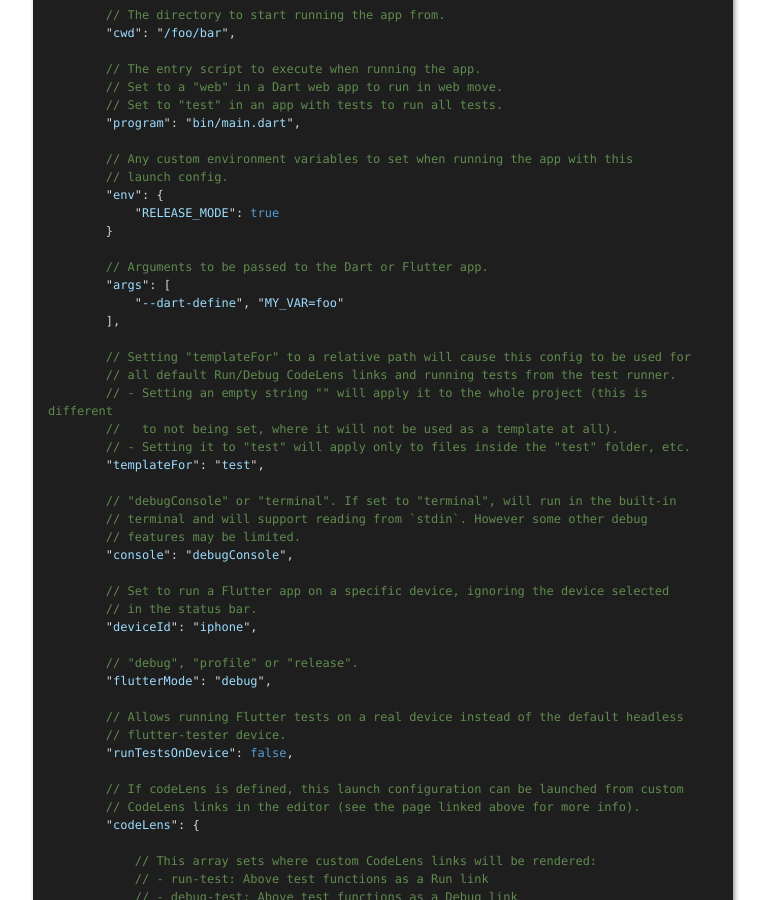
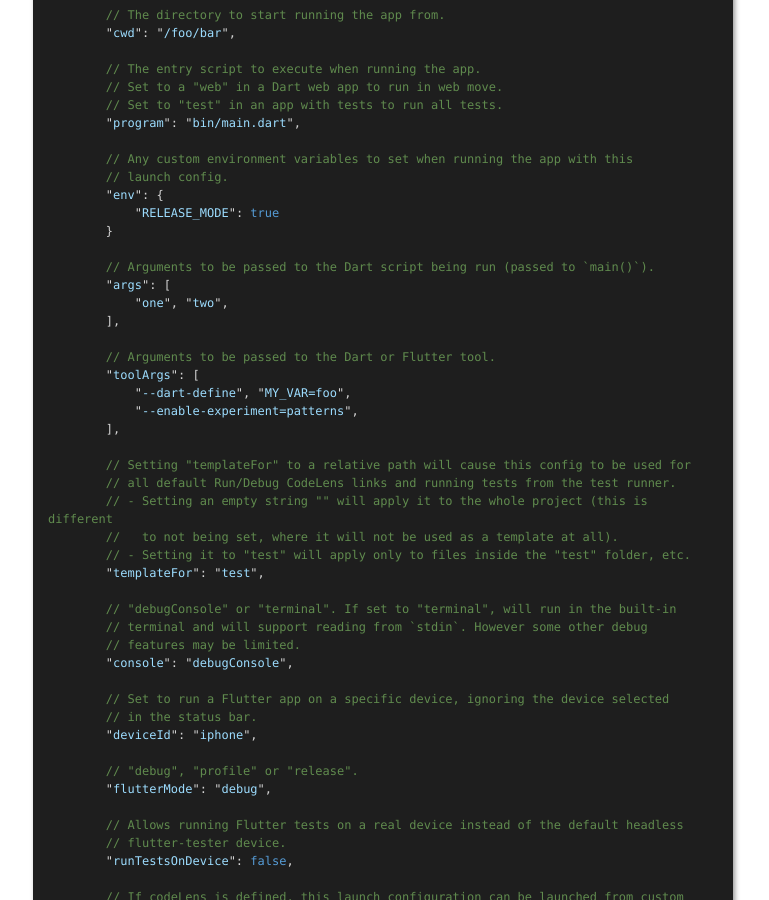
Before and after one commit to Dart-Code/Website, a Jekyll site: the page built from _docs/launch-configuration.md, in a window 1280 px wide and 900 px high, scrolled down 892 px. Shown: the whole window, without its empty margins (327-1096 px from the left). Built offline with Jekyll 4.4.1, drawn with Linux system fonts in a browser that asks for light colours.

Commit message:
Add toolArgs and move --dart-defines

```diff
--- a/_docs/launch-configuration.md
+++ b/_docs/launch-configuration.md
@@ -47,9 +47,15 @@ You can open your launch configuration file by clicking on the **Debug** side ba
 			"RELEASE_MODE": true
 		}
 
-		// Arguments to be passed to the Dart or Flutter app.
+		// Arguments to be passed to the Dart script being run (passed to `main()`).
 		"args": [
-			"--dart-define", "MY_VAR=foo"
+			"one", "two",
+		],
+
+		// Arguments to be passed to the Dart or Flutter tool.
+		"toolArgs": [
+			"--dart-define", "MY_VAR=foo",
+			"--enable-experiment=patterns",
 		],
 
 		// Setting "templateFor" to a relative path will cause this config to be used for
```
